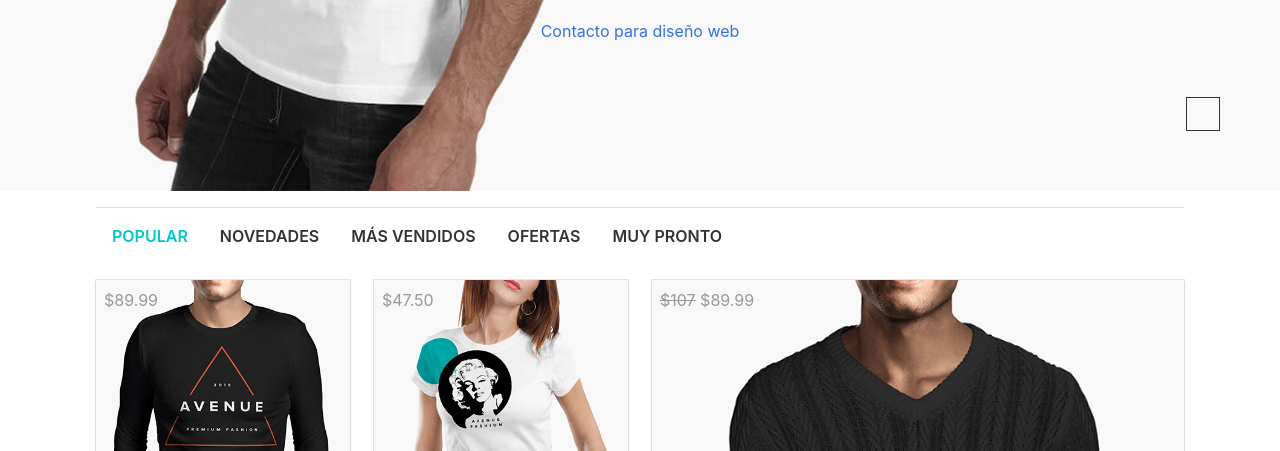
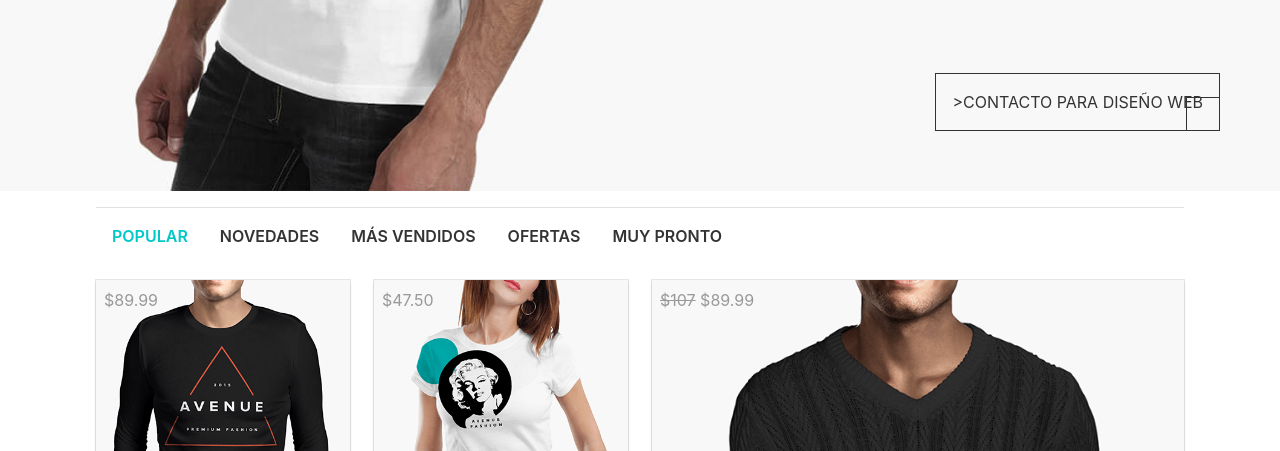
Before and after one commit to sonydo/sonydo, a plain HTML site: page index.html in a window 1280 px wide. Shown: the part 649-1100 px from the top of the page. Drawn offline with Linux system fonts and the light colour scheme.

Commit message:
Update index.html

```diff
--- a/index.html
+++ b/index.html
@@ -135,7 +135,7 @@
         <div class="banner-container">
             <h1 class="title-cover">WEB</h1>
             <a class="btn btn-default">
-            <a href="http://suweb.fun/contact/">Contacto para diseño web</a>
+            <a href="http://suweb.fun/contact/"<a class="btn btn-default">>Contacto para diseño web</a>
 
     </div>
     </div>
```
